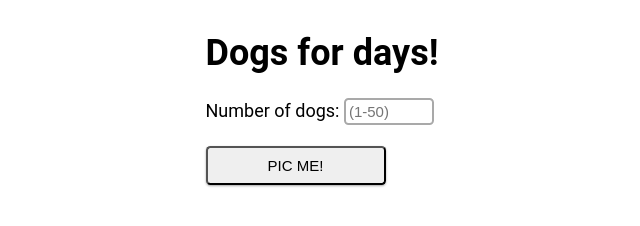
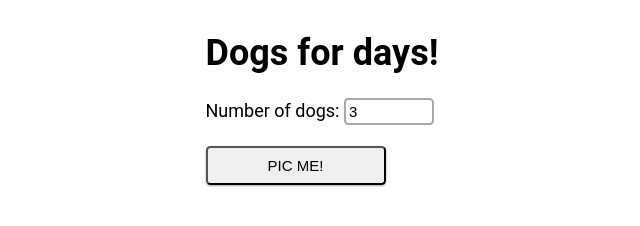
Before and after one commit to peyo/dogs-for-days, a plain HTML site: page index.html in a window 1280 px wide. Shown: the full height of the page, 318-958 px from the left. Drawn offline with nearby package versions, Linux system fonts and the light colour scheme.

Commit message:
added more features like setting default dog images to 3.

```diff
--- a/index.html
+++ b/index.html
@@ -12,7 +12,7 @@
         <h1>Dogs for days!</h1>
         <form>
           <label for="dogcount">Number of dogs:</label>
-          <input type="number" id="dogcount" name="dogcount" min="1" max="50" placeholder="(1-50)"><br>
+          <input type="number" id="dogcount" name="dogcount" min="1" max="50" placeholder="(1-50)" value="3"><br>
           <input type="submit" id="button" value="PIC ME!">
         </form>
         <section class="results hidden">
```
